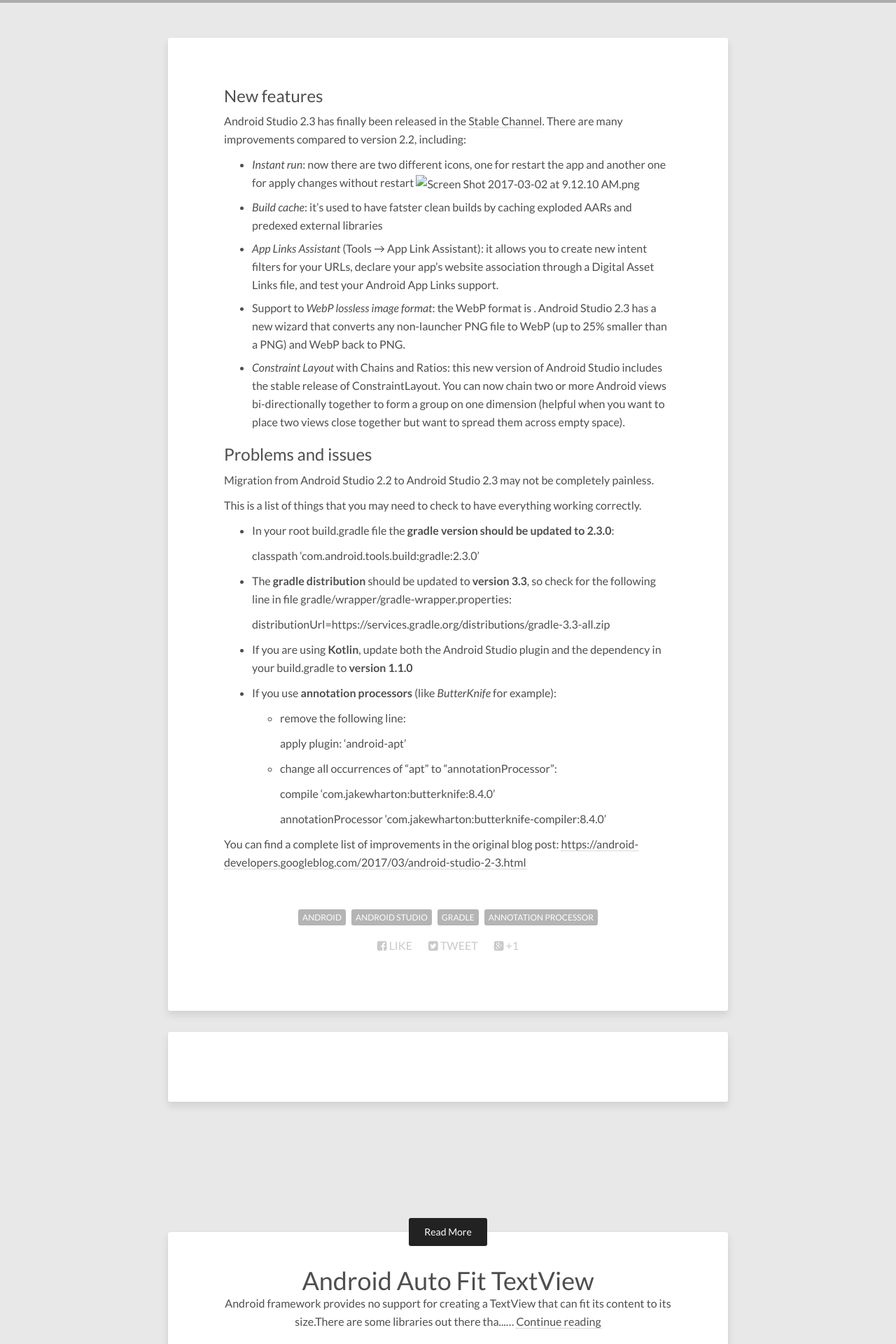
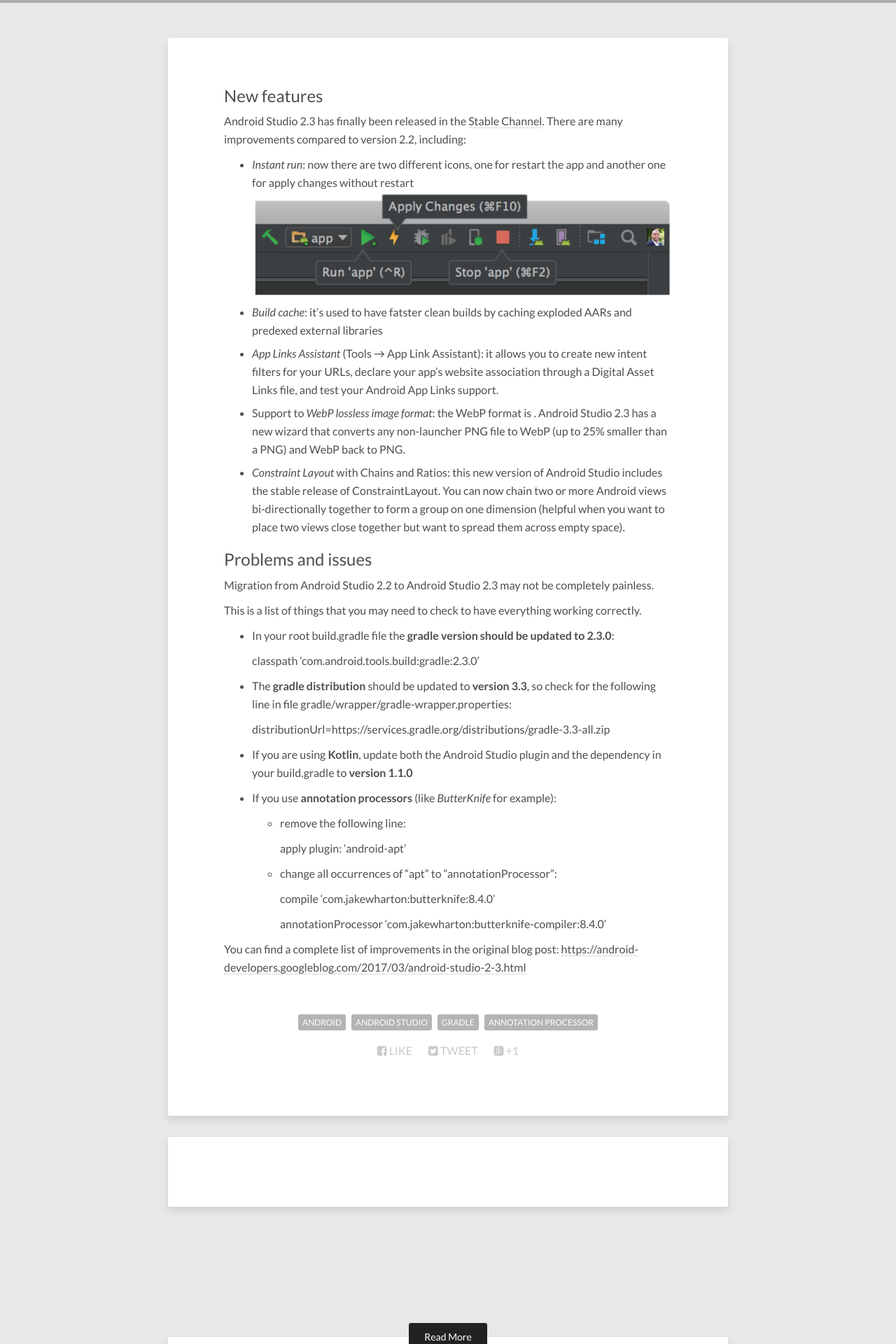
Before and after one commit to TechIsFun/techisfun.github.io, a Jekyll site: the page built from _posts/2017-03-08-android-studio-2.3-migration.md, in a window 1280 px wide. Shown: the part 496-2416 px from the top of the page at 70% size. Built offline with Jekyll 4.4.1, drawn with Linux system fonts in a browser that asks for light colours; nearby versions of some CDN libraries; comment, search, counter and statistics services are not loaded.

Commit message:
fixed images

```diff
--- a/_posts/2017-03-08-android-studio-2.3-migration.md
+++ b/_posts/2017-03-08-android-studio-2.3-migration.md
@@ -11,7 +11,7 @@
 
 Android Studio 2.3 has finally been released in the [Stable Channel](http://tools.android.com/download/studio/builds/2-3-0). There are many improvements compared to version 2.2, including:
 - *Instant run*: now there are two different icons, one for restart the app and another one for apply changes without restart
-![Screen Shot 2017-03-02 at 9.12.10 AM.png]({{site.baseurl}}/_posts/Screen Shot 2017-03-02 at 9.12.10 AM.png)
+![Screen Shot 2017-03-02 at 9.12.10 AM.png]({{site.baseurl}}/images/instant_run_2.3.png)
 - *Build cache*: it's used to have fatster clean builds by caching exploded AARs and predexed external libraries
 - *App Links Assistant* (Tools → App Link Assistant): it allows you to create new intent filters for your URLs, declare your app's website association through a Digital Asset Links file, and test your Android App Links support.
 - Support to *WebP lossless image format*: the WebP format is . Android Studio 2.3 has a new wizard that converts any non-launcher PNG file to WebP (up to 25% smaller than a PNG) and WebP back to PNG.
```
Also changed, not shown: images/android_studio_logo.png (renamed from _posts/Android Logo.png), images/instant_run_2.3.png (renamed from _posts/Screen Shot 2017-03-02 at 9.12.10 AM.png).
